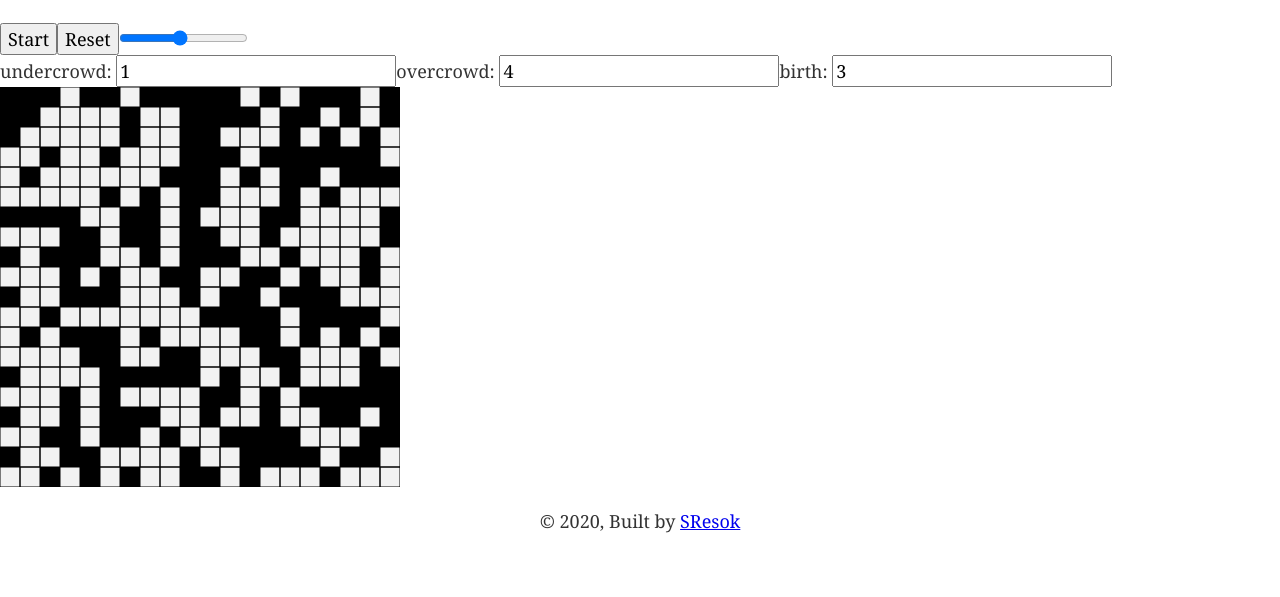
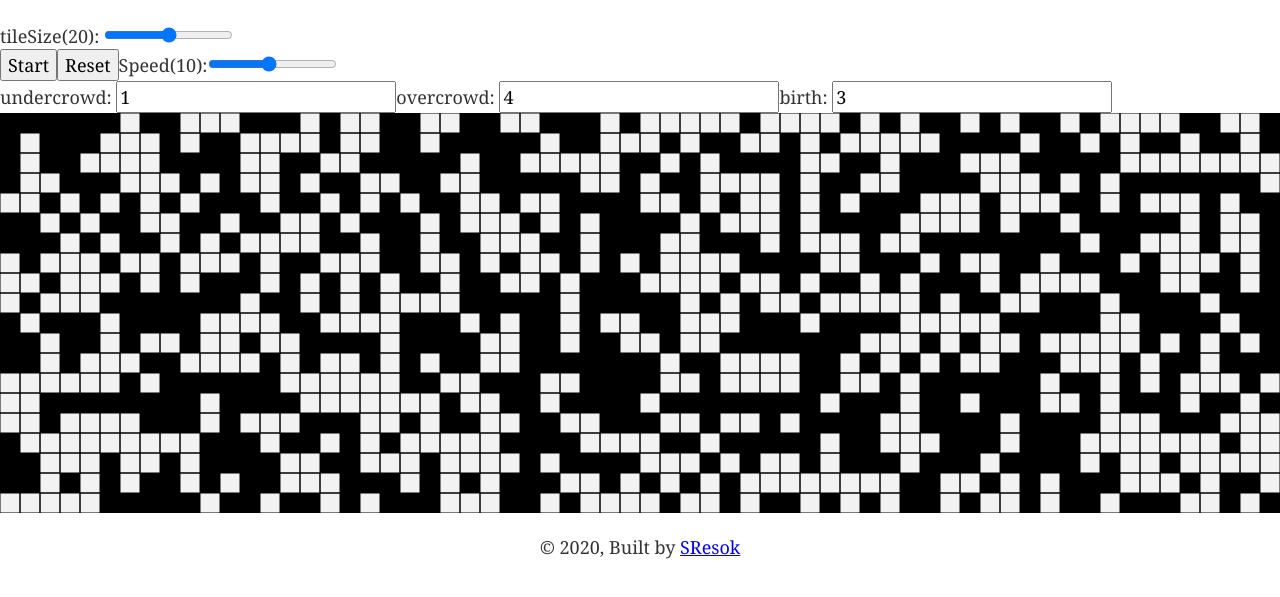
Before and after one commit to SResok/game-of-life, a Gatsby site: page /page-2 in a window 1280 px wide. Shown: the part 197-794 px from the top of the page. Built offline with nearby package versions, Linux system fonts and the light colour scheme; Gatsby itself is replaced by a stand-in of ours.

```diff
--- a/src/components/layout.css
+++ b/src/components/layout.css
@@ -187,7 +187,6 @@
 html {
   font: 112.5%/1.45em georgia, serif;
   box-sizing: border-box;
-  overflow-y: scroll;
 }
 * {
   box-sizing: inherit;
--- a/src/pages/page-2.js
+++ b/src/pages/page-2.js
@@ -10,34 +10,48 @@
   const [isActive, setIsActive] = useState(false)
   const [globalTiles, setGlobalTiles] = useState([])
 
-  const [birth,setBirth] = useState(3)
+  const [loaded, setLoaded] = useState(0)
+
+  const [birth, setBirth] = useState(3)
   const [overcrowd, setOvercrowd] = useState(4)
   const [undercrowd, setUndercrowd] = useState(1)
 
-  let  windowWidth = 400, windowHeight = 400, pixelRatio = 1
+  const [tileSize, setTileSize] = useState(20)
+
+  const [width, setWidth] = useState(0)
+  const [height, setHeight] = useState(0)
 
   useEffect(() => {
-    windowWidth = Math.floor((window.innerWidth / 100) * 85)
-    windowHeight = Math.floor((window.innerHeight / 100) * 65)
-    pixelRatio = window.devicePixelRatio
-  }, [])
+    if (loaded) {
+      genTiles()
+    }
 
-  const [tileSize,setTileSize] = useState(20)
+  }, [loaded,tileSize])
 
-  const width = windowWidth - (windowWidth % tileSize)
-  const height = windowHeight - (windowHeight % tileSize)
 
-  const canvas = useRef(null)
   useEffect(() => {
-    genTiles()
+    const windowWidth = Math.floor(window.innerWidth)
+    setWidth(windowWidth - (windowWidth % tileSize))
+
+    const windowHeight = Math.floor((window.innerHeight / 100) * 50)
+    setHeight(windowHeight - (windowHeight % tileSize))
+
+    setLoaded(1)
   }, [])
 
   useEffect(() => {
-    if (globalTiles.length) {
+    if (loaded) {
+      genTiles()
+    }
+  }, [loaded])
+
+  const canvas = useRef(null)
+
+  useEffect(() => {
+    if (globalTiles.length && loaded) {
       const context = canvas.current.getContext("2d")
 
       context.save()
-      context.scale(pixelRatio, pixelRatio)
       context.fillStyle = "hsl(0, 0%, 95%)"
 
       context.fillRect(0, 0, width, height)
@@ -55,27 +69,25 @@
 
       context.restore()
     }
-  },[globalTiles])
+  }, [globalTiles,loaded])
 
   useEffect(() => {
     let interval = null
     if (isActive) {
       interval = setInterval(() => {
         setSeconds(seconds => seconds + 1)
-      }, 1000/speed)
+      }, 1000 / speed)
     } else if (!isActive && seconds !== 0) {
       clearInterval(interval)
     }
     return () => clearInterval(interval)
   }, [isActive, seconds])
 
-    useEffect(() => {
-      if (isActive) {
-        setNextTiles()
-      }
-    }, [isActive, seconds])
-
-
+  useEffect(() => {
+    if (isActive) {
+      setNextTiles()
+    }
+  }, [isActive, seconds])
 
   const genTiles = () => {
     const tiles = []
@@ -89,8 +101,10 @@
     setGlobalTiles(tiles)
   }
 
+
+
+
   const setNextTiles = () => {
-
     let newTiles = []
 
     globalTiles.forEach((tile, tileX) => {
@@ -100,20 +114,27 @@
 
         let neighbors = 0
 
-        for (let i = tileX - tileSize; i <= tileX + tileSize; i = i + tileSize){
-          for (let j = tileY - tileSize; j <= tileY + tileSize; j = j + tileSize){
+        for (
+          let i = tileX - tileSize;
+          i <= tileX + tileSize;
+          i = i + tileSize
+        ) {
+          for (
+            let j = tileY - tileSize;
+            j <= tileY + tileSize;
+            j = j + tileSize
+          ) {
             if (i >= 0 && i < height) {
               if (j >= 0 && j < width) {
-                if(globalTiles[i][j]) neighbors++
+                if (globalTiles[i][j]) neighbors++
               }
             }
           }
         }
-        neighbors -= life;
-
+        neighbors -= life
 
         if (neighbors > undercrowd && neighbors < overcrowd) {
-          if(life) newTiles[tileX][tileY] = 1
+          if (life) newTiles[tileX][tileY] = 1
           if (!life && neighbors == birth) {
             newTiles[tileX][tileY] = 1
           }
@@ -122,17 +143,11 @@
             newTiles[tileX][tileY] = 0
           }
         }
-
       })
     })
 
     setGlobalTiles(newTiles)
   }
-
-
-  const dw = Math.floor(pixelRatio * width)
-  const dh = Math.floor(pixelRatio * height)
-  const style = { width, height }
 
   function toggle() {
     setIsActive(!isActive)
@@ -144,22 +159,30 @@
     genTiles()
   }
 
+  const handleClick = (e) => {
+    const clickX = e.pageX
+    const clickY = e.pageY
+
+    console.log(clickX,clickY)
+  }
+
   return (
     <Layout>
       <SEO title="Page two" />
       <h1>ITERATION - {seconds}</h1>
       <div className="app">
-        {/* <label>
-          tileSize:{" "}
+        <label>
+          tileSize({tileSize}):{" "}
           <input
-            type="number"
+            type="range"
             value={tileSize}
+            min={10}
+            max={30}
             onChange={e => {
-              setTileSize(e.target.value)
-              genTiles()
+              setTileSize(parseInt(e.target.value))
             }}
           />
-        </label> */}
+        </label>
         <div className="row">
           <button
             className={`button button-primary button-primary-${
@@ -172,6 +195,8 @@
           <button className="button" onClick={reset}>
             Reset
           </button>
+          <label>
+            Speed({speed}):
           <input
             type="range"
             value={speed}
@@ -179,6 +204,7 @@
             max="20"
             onChange={e => setSpeed(e.target.value)}
           />
+          </label>
           <br />
           <label>
             undercrowd:{" "}
@@ -206,7 +232,16 @@
           </label>
         </div>
       </div>
-      <canvas ref={canvas} width={dw} height={dh} style={style} />
+      <div className="test">
+
+      <canvas
+        onClick={handleClick}
+        ref={canvas}
+        width={width}
+        height={height}
+        style={{ width, height }}
+      />
+            </div>
     </Layout>
   )
 }
```
